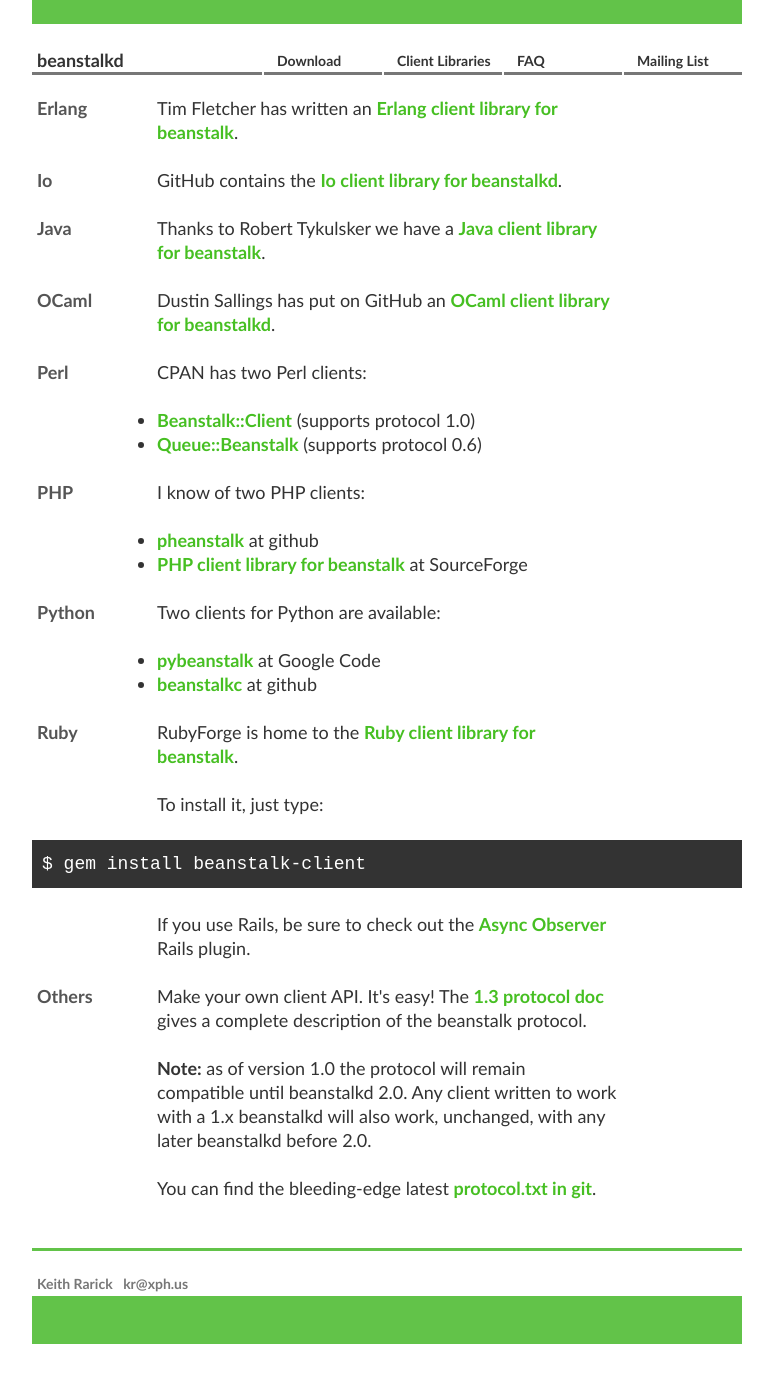
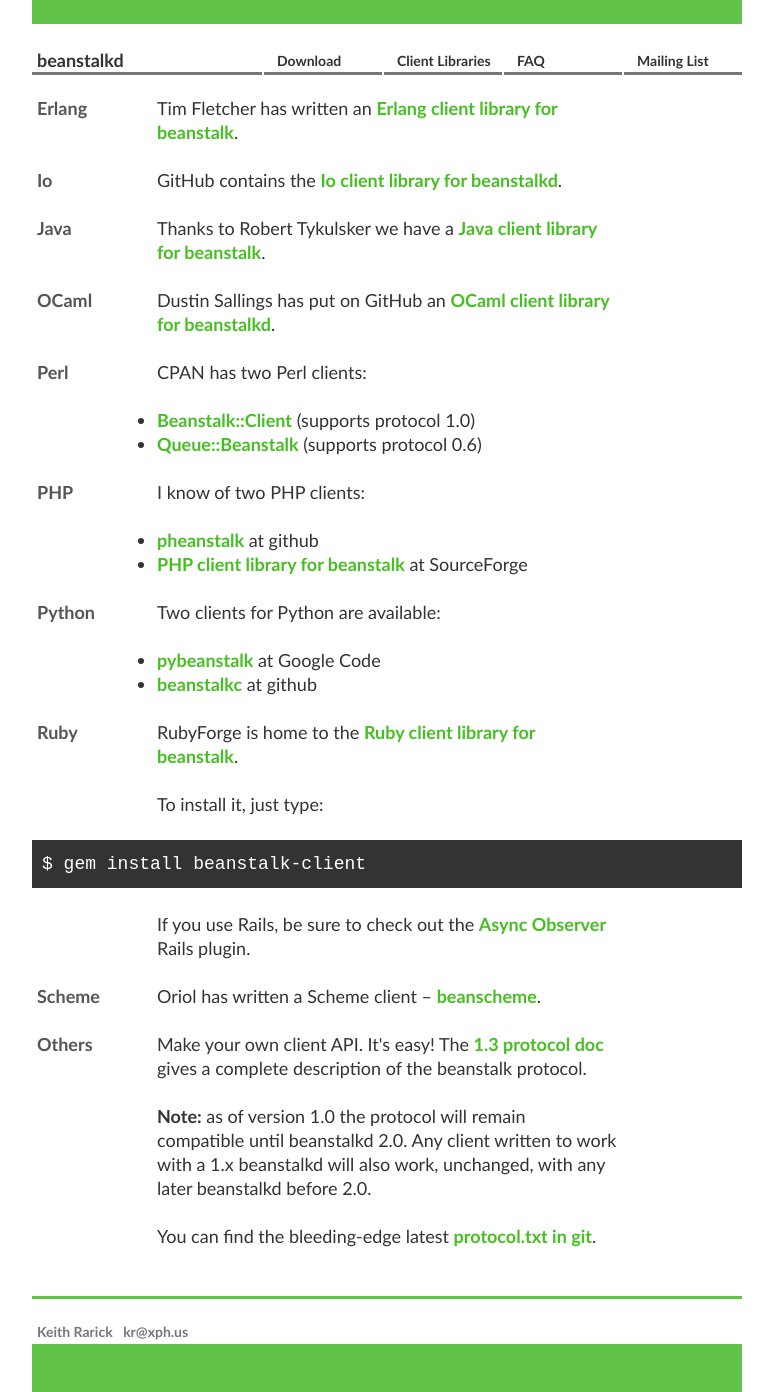
Before and after one commit to beanstalkd/beanstalkd, a Jekyll site: the page built from client.html, in a window 1280 px wide. Shown: the whole page, without its empty margins (253-1026 px from the left). Built offline with Jekyll 4.4.1, drawn with Linux system fonts in a browser that asks for light colours; comment, search, counter and statistics services are not loaded; before the commit the page ends 1344 px from its top, so only the background shows below that.

Commit message:
Link to the new Scheme client.

```diff
--- a/client.html
+++ b/client.html
@@ -72,6 +72,11 @@
 <p>If you use Rails, be sure to check out the <a
 href=http://async-observer.rubyforge.org/>Async Observer</a> Rails plugin.</p>
 
+<h2>Scheme</h2>
+
+<p>Oriol has written a Scheme client &ndash; <a
+href=http://github.com/ocorcoll/beanscheme>beanscheme</a>.</p>
+
 <h2>Others</h2>
 
 <p>Make your own client API. It's easy! The <a
```
